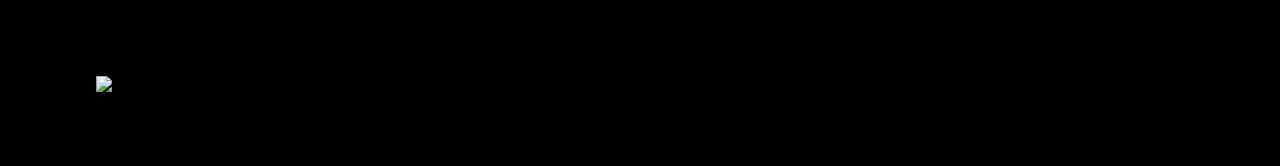
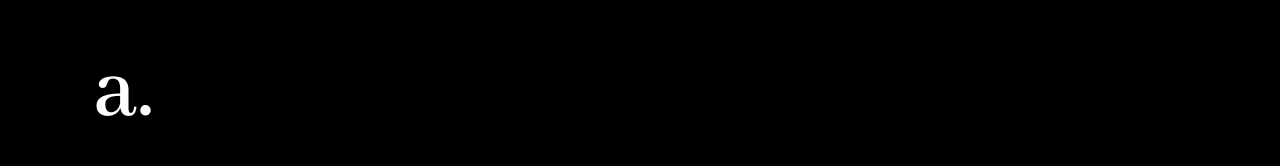
Before and after one commit to Ghanasyamns/design-portfolio, a plain HTML site: page index.html in a window 1280 px wide. Shown: the top 166 px of the page. Drawn offline with Linux system fonts and the light colour scheme; the site is published under a folder, as on GitHub Pages, so addresses that start at the root find nothing.

Commit message:
Update index.html

```diff
--- a/index.html
+++ b/index.html
@@ -30,7 +30,7 @@
         <div class="side-bar">
           <div class="side-container">
             <div class="header-logo">
-              <img src="/assets/images/header.png" />
+              <img src="assets/images/header.png" />
             </div>
             <div class="menu">
               <div id="menu-center">
```
